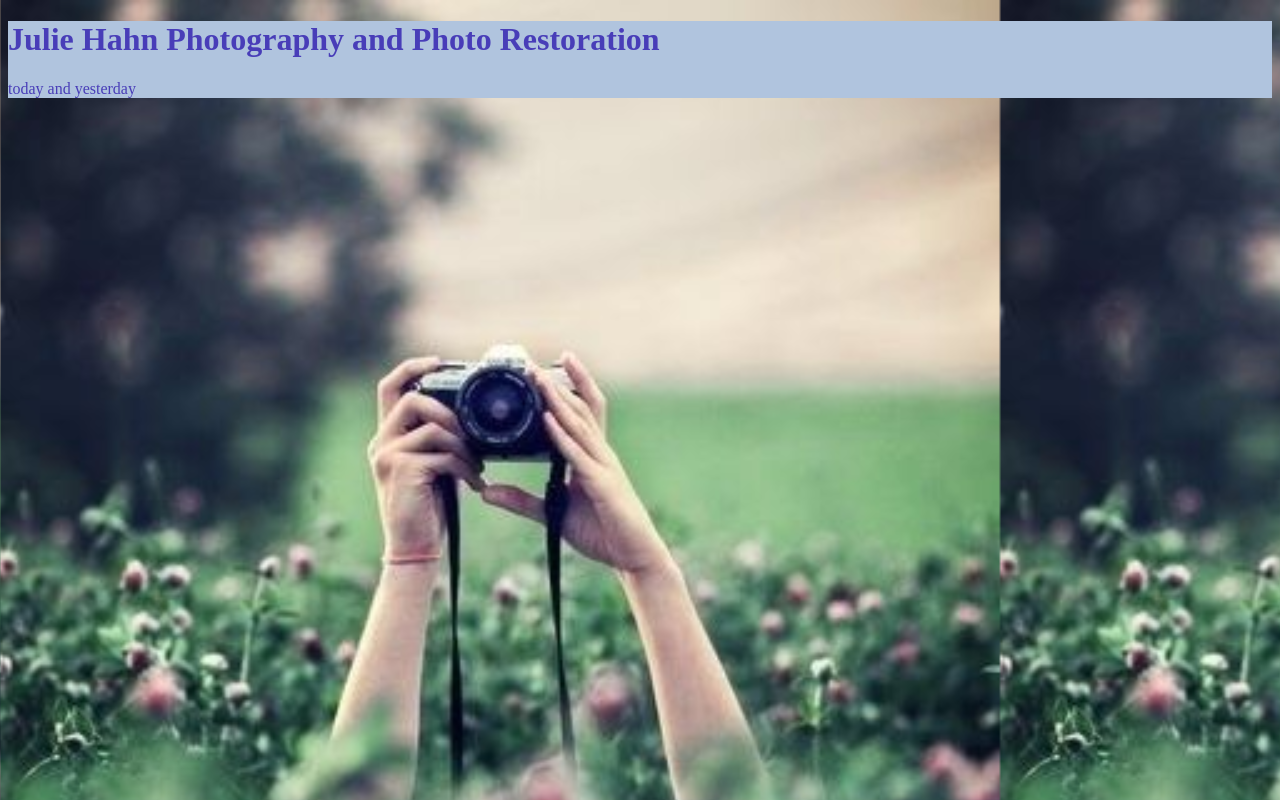
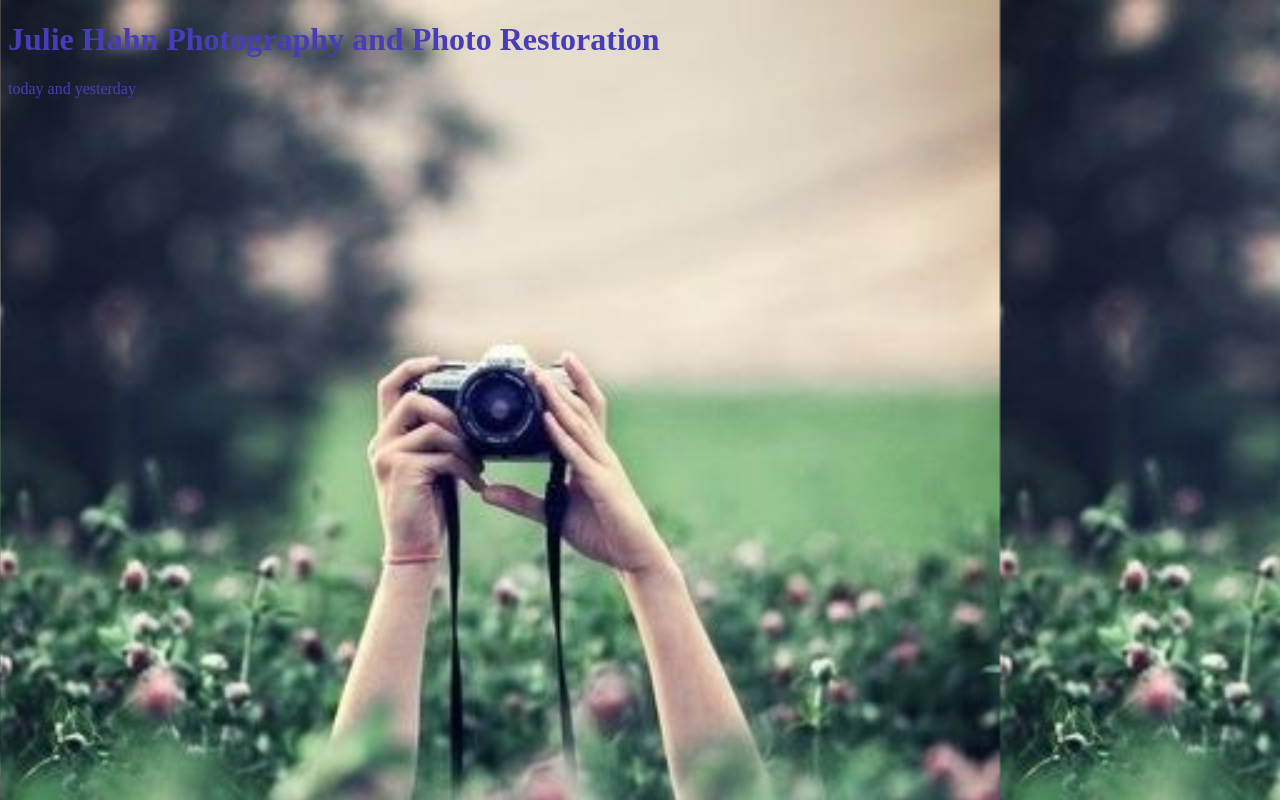
Before and after one commit to juliehahn/juliehahn.github.io, a plain HTML site: page unit_3/index.html in a window 1280 px wide. Drawn offline with Linux system fonts and the light colour scheme.

Commit message:
no more bg color

```diff
--- a/unit_3/css/style.css
+++ b/unit_3/css/style.css
@@ -4,8 +4,7 @@ html{
 
 
 
-body{
-	background-color: #B0C4DE;
+
 
 
 
```
